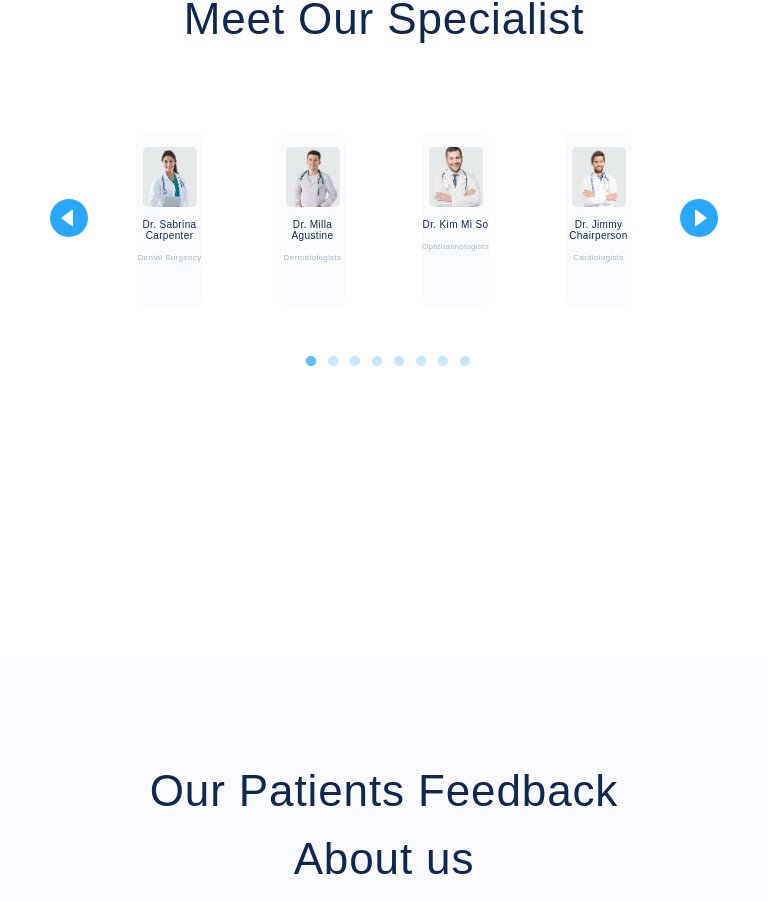
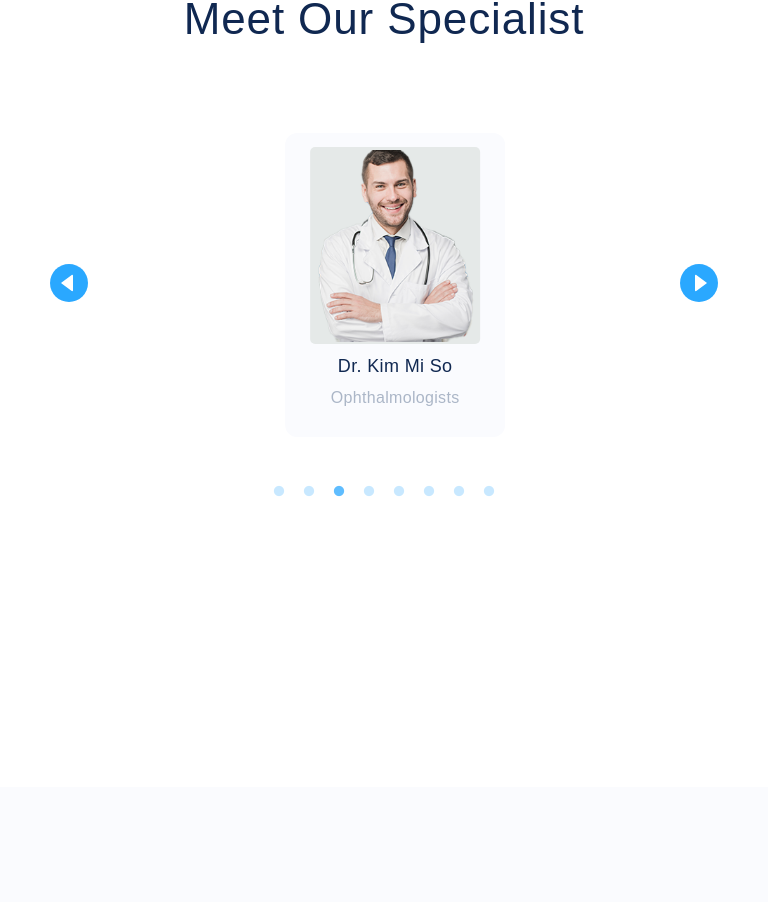
Before and after one commit to MuhammadNabeelJaved/Health-care-landing-page, a React (Vite) app: page / in a window 768 px wide. Shown: the part 2858-3760 px from the top of the page. Built offline with nearby package versions, Linux system fonts and the light colour scheme.

Commit message:
Remove all responsive css from the slide box and apply default responsiveness css from the react slick.

```diff
--- a/src/Components/Doctors/Doctors.jsx
+++ b/src/Components/Doctors/Doctors.jsx
@@ -62,6 +62,38 @@ const Doctors = () => {
     afterChange: function (index) {
       console.log(`Slider Changed to: ${index + 1}`);
     },
+    responsive: [
+      {
+        breakpoint: 1340,
+        settings: {
+          slidesToShow: 3,
+          slidesToScroll: 3,
+          infinite: true,
+          dots: true
+        }
+      },
+      {
+        breakpoint: 1126,
+        settings: {
+          slidesToShow: 2,
+          slidesToScroll: 2,
+          initialSlide: 2
+        }
+      },
+      {
+        breakpoint: 834,
+        settings: {
+          slidesToShow: 1,
+          slidesToScroll: 1,
+          infinite: true,
+          slidesToShow: 1,
+          slidesToScroll: 1,
+          autoplay: true,
+          autoplaySpeed: 3000,
+          pauseOnHover: true
+        }
+      }
+    ]
   };
 
   return (
--- a/src/Components/Doctors/doctors.css
+++ b/src/Components/Doctors/doctors.css
@@ -143,12 +143,13 @@
     height: 197px;
 }
 .slider-image-container {
-  width: 67px !important;
-  height: 160px;
+  width: 220px !important;
+  height: 250px;
+  flex-grow: 1;
 }
 .image-slider {
-  width: 54px !important;
-  height: 60px;
+  width: 156px !important;
+  height: 177px;
 }
 .slider-name {
   font-size: 10px;
@@ -179,21 +180,9 @@ height: 20px;
     height: 197px;
 }
 .slider-image-container {
-  width: 67px !important;
-  height: 160px;
-}
-.image-slider {
-  width: 54px !important;
-  height: 60px;
-}
-.slider-name {
-  font-size: 10px;
-}
-.slider-title {
-  font-size: 8px;
-}
-.slick-dots li {
-  width: 12px;
+  width: 220px !important;
+  height: 290px;
+  flex-grow: 1;
 }
 .slick-dots li button:before {
   font-size: 12px;
@@ -203,7 +192,7 @@ height: 20px;
 /* Large devices (Small screens, laptops) */
 @media screen and (min-width: 769px) and (max-width: 1024px) {
   /* Add your small screen/laptop styles here */
-  .image-slider {
+  /* .image-slider {
     width: 170px !important;
     height: 197px;
 }
@@ -220,13 +209,13 @@ height: 20px;
 }
 .slider-title{
   font-size:12px;
-}
+} */
 }
 
 /* Extra large devices (Desktops, large screens) */
 @media screen and (min-width: 1025px) and (max-width: 1200px) {
   /* Add your desktop styles here */
-  .image-slider {
+  /* .image-slider {
     width: 170px !important;
     height: 197px;
 }
@@ -237,18 +226,18 @@ height: 20px;
 .image-slider {
   width: 124px !important;
   height: 141px;
-}
+} */
 }
 
 /* TV and Extra large screens */
 @media screen and (min-width: 1201px) and (max-width: 1340px) {
   /* Add your extra large screen styles here */
-  .image-slider {
+  /* .image-slider {
     width: 170px !important;
     height: 197px;
 }
 .slider-image-container {
   width: 197px !important;
   height: 323px;
+} */
 }
-}
```
